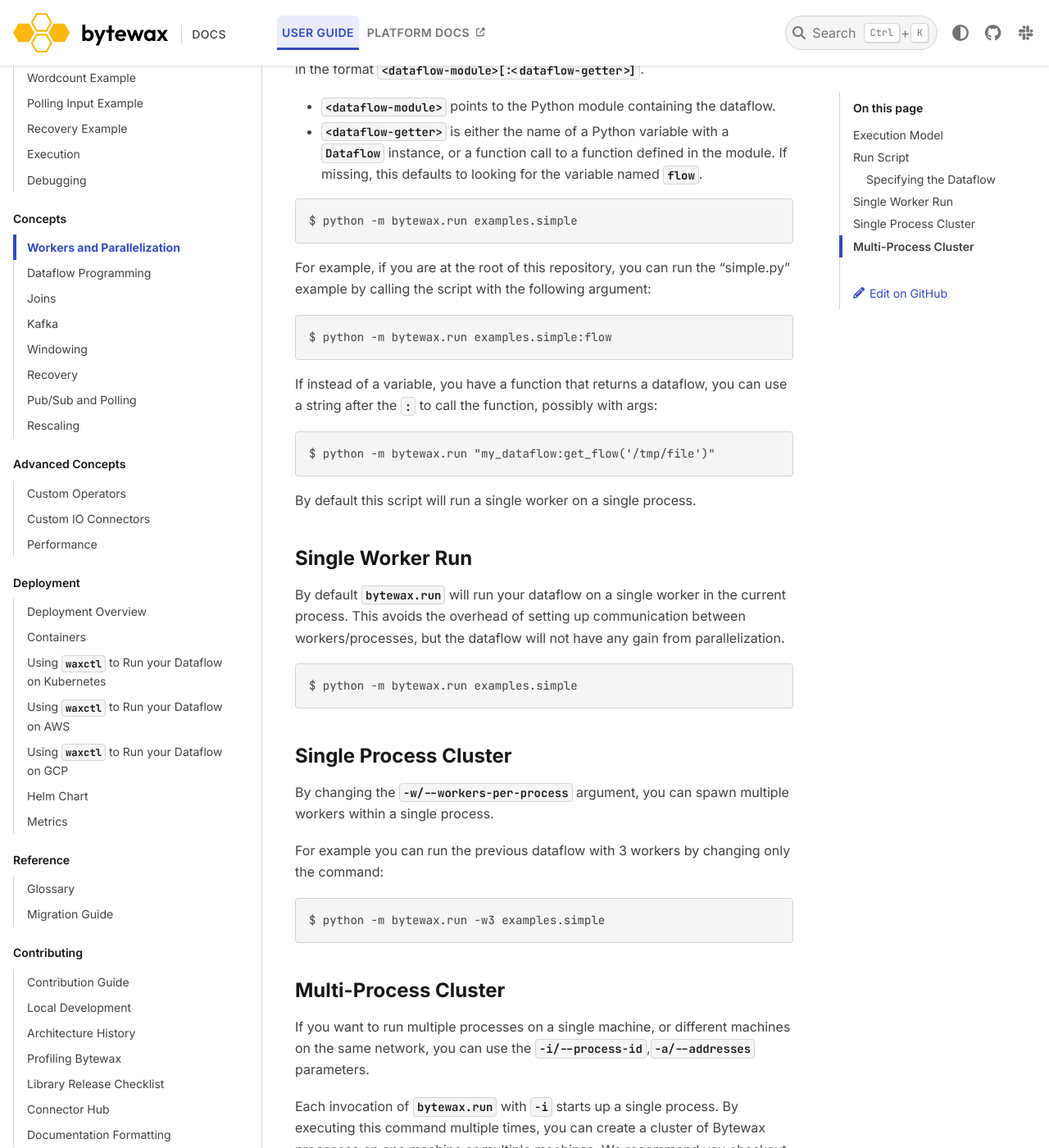
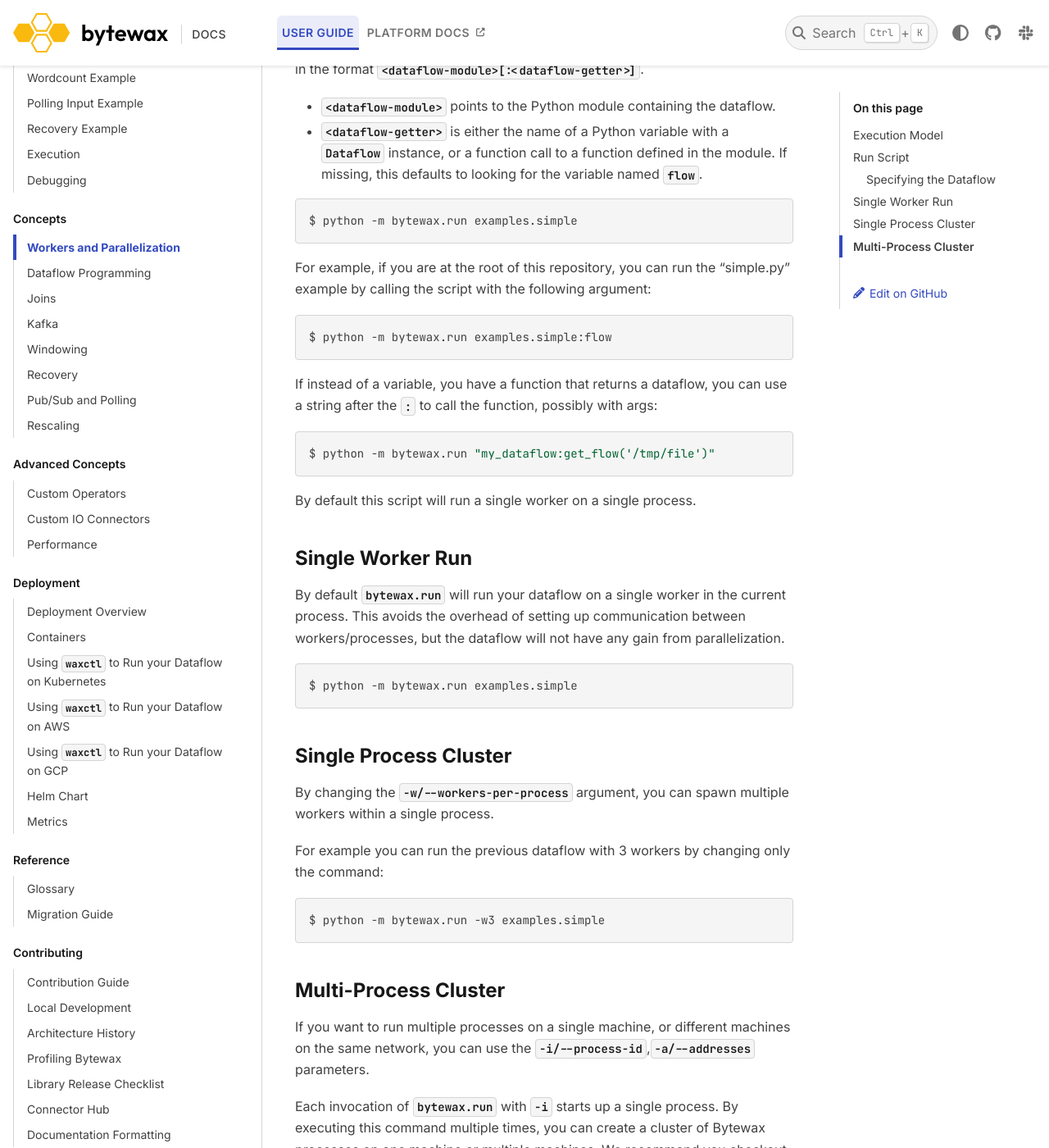
Before and after one commit to bytewax/bytewax, a Sphinx documentation site: the page built from docs/guide/concepts/workers-parallelization.md, in a window 1280 px wide and 1400 px high, scrolled down 714 px. Shown: the whole window at 82% size. Built offline with Sphinx 7.4.7 and the PyData theme 0.15.4, drawn with Linux system fonts in a browser that asks for light colours; pages that are not in the unit, such as notebooks, are missing from menus; some of the changed text lies outside the part shown.

Commit message:
Console formatting on workers and parallelization

````diff
--- a/docs/guide/concepts/workers-parallelization.md
+++ b/docs/guide/concepts/workers-parallelization.md
@@ -32,7 +32,7 @@
   a function defined in the module. If missing, this defaults to
   looking for the variable named `flow`.
 
-```
+```console
 $ python -m bytewax.run examples.simple
 ```
 
@@ -40,7 +40,7 @@
 the "simple.py" example by calling the script with the following
 argument:
 
-```
+```console
 $ python -m bytewax.run examples.simple:flow
 ```
 
@@ -49,7 +49,7 @@
 args:
 
 
-```
+```console
 $ python -m bytewax.run "my_dataflow:get_flow('/tmp/file')"
 ```
 
@@ -62,7 +62,7 @@
 communication between workers/processes, but the dataflow will not
 have any gain from parallelization.
 
-```
+```console
 $ python -m bytewax.run examples.simple
 ```
 
@@ -74,7 +74,7 @@
 For example you can run the previous dataflow with 3 workers by
 changing only the command:
 
-```
+```console
 $ python -m bytewax.run -w3 examples.simple
 ```
 
@@ -102,12 +102,12 @@
 `cluster_one` and `cluster_two`. You should run the first process on
 `cluster_one` as follows:
 
-```
+```console
 $ python -m bytewax.run simple:flow -w3 -i0 -a "cluster_one:2101;cluster_two:2101"
 ```
 
 And on the `cluster_two` machine as:
 
-```
+```console
 $ python -m bytewax.run simple:flow -w3 -i1 -a "cluster_one:2101;cluster_two:2101"
 ```
````
